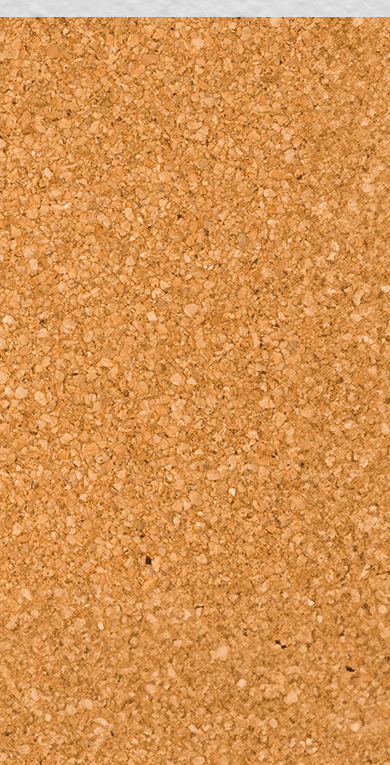
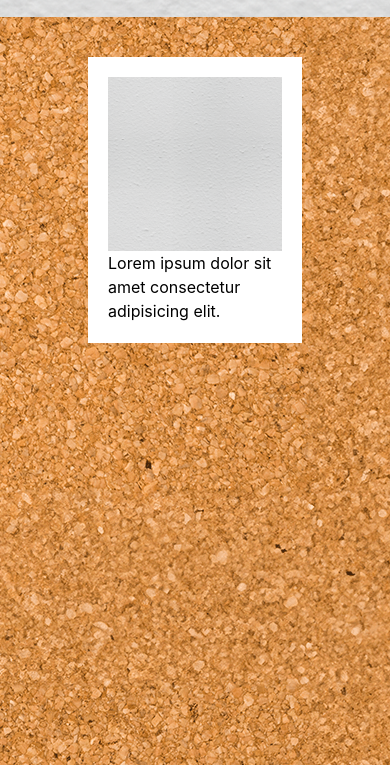
Before and after one commit to Murky-5/html_css_javascript-layout, a plain HTML site: page index.html in a window 390 px wide. Shown: the part 79-844 px from the top of the page. Drawn offline with nearby package versions, Linux system fonts and the light colour scheme.

Commit message:
added:card_structure-dispaly:mobile,tablet,computer

```diff
--- a/css/css.css
+++ b/css/css.css
@@ -13,20 +13,34 @@
 
 /* HEADER */
 
-#my-main {
-    background-image: url(../img/cork.png);
-    width: 100%;
-    height: calc(100vh - 96px);
+header {
+    background-image: url(../img/wall.png);
 }
 
 /* MAIN */
 
+#my-main {
+    width: 100%;
+}
+
 #card-container {
-    max-width: 70%;
-    padding-top: 30%;
+    width: 60%;
+    margin: auto;
+    padding-top: 30px;
     display: flex;
-    align-self: center;
-    justify-self: center;
+    flex-wrap: wrap;
+}
+
+.border-card {
+    background-color: white;
+}
+
+img {
+    width: 100%;
+}
+
+p {
+    max-height: 20%;
 }
 
 /* FOOTER */
@@ -34,17 +48,30 @@
 /* COLORS */
 
 #my-body {
-    background-image: url(../img/wall.png);
+    background-image: url(../img/cork.png);
 }
 
 #my-main {
-    background-image: url(../img/cork.png);
+
 }
 
+.card {
+    padding: 10px;
+}
 /* COLORS/DECORATIONS - HOVER */
 
 /* MEDIA - TABLET */
+@media (min-width: 768px) {
+    .card {
+        width: 50%;
+    }
+}
 
 /* MEDIA - COMPUTER */
+@media (min-width: 1024px) {
+    .card {
+        width: calc(100% / 3);
+    }
+}
 
 /* MEDIA - INFINITE */
--- a/index.html
+++ b/index.html
@@ -18,7 +18,14 @@
 
         <main id="my-main">
             <div id="card-container">
-
+                <div class="card">
+                    <div class="border-card p-5">
+                        <div class="img">
+                            <img src="./img/wall.png" alt="">
+                        </div>
+                        <p>Lorem ipsum dolor sit amet consectetur adipisicing elit.</p>
+                    </div>
+                </div>
             </div>
         </main>
 
```
